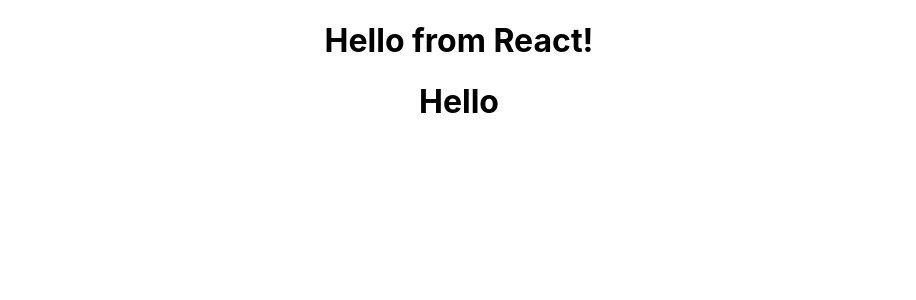
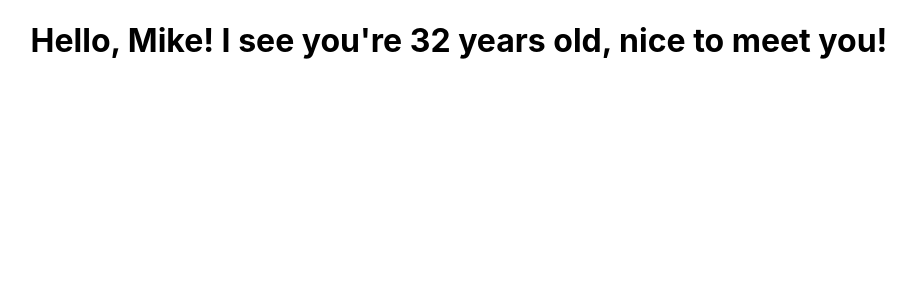
Before and after one commit to niclastanskanen/gitpod-react, a React (Create React App) app in the folder my-app/: page / in a window 1280 px wide. Shown: the top 300 px of the page, without its empty margins (181-1097 px from the left). Built offline with nearby package versions, Linux system fonts and the light colour scheme.

Commit message:
add info to greeting with props

```diff
--- a/my-app/src/App.js
+++ b/my-app/src/App.js
@@ -1,13 +1,13 @@
 import logo from './logo.svg';
 import './App.css';
-import FunctionalGreeting from './components/FunctionalGreeting';
+// import FunctionalGreeting from './components/FunctionalGreeting';
 import FunctionalGreetingWithProps from './components/FunctionalGreetingWithProps';
 
 function App() {
   return (
     <div className="App">
-      <FunctionalGreeting />
-      <FunctionalGreetingWithProps />
+      {/* <FunctionalGreeting /> */}
+      <FunctionalGreetingWithProps greeting="nice to meet you!" name="Mike!" age="32" />
     </div>
   );
 }
--- a/my-app/src/components/FunctionalGreetingWithProps.js
+++ b/my-app/src/components/FunctionalGreetingWithProps.js
@@ -1,5 +1,8 @@
 import React from "react";
 
-const FunctionalGreetingWithProps = () => <h1>Hello</h1>;
+const FunctionalGreetingWithProps = (props) => {
+    console.log(props);
+    return <h1>Hello, {props.name} I see you're {props.age} years old, {props.greeting}</h1>;
+}
 
 export default FunctionalGreetingWithProps;
```
